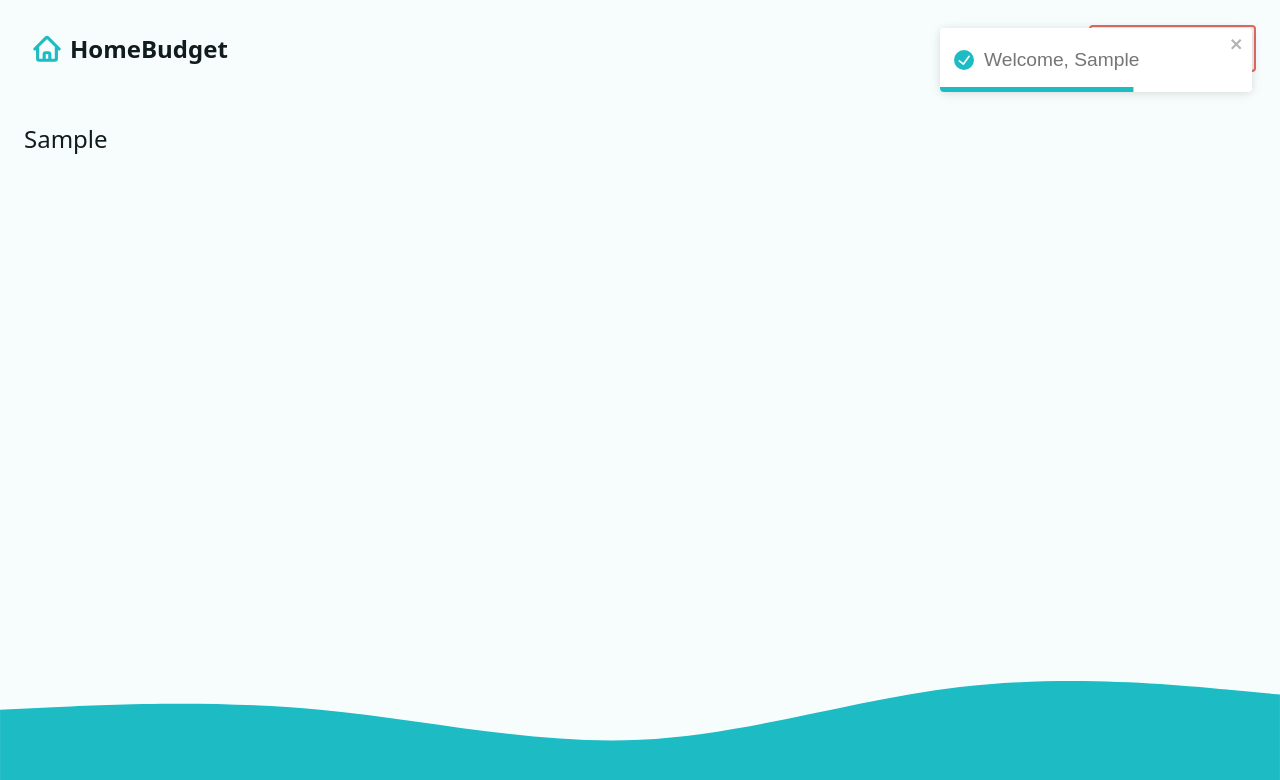
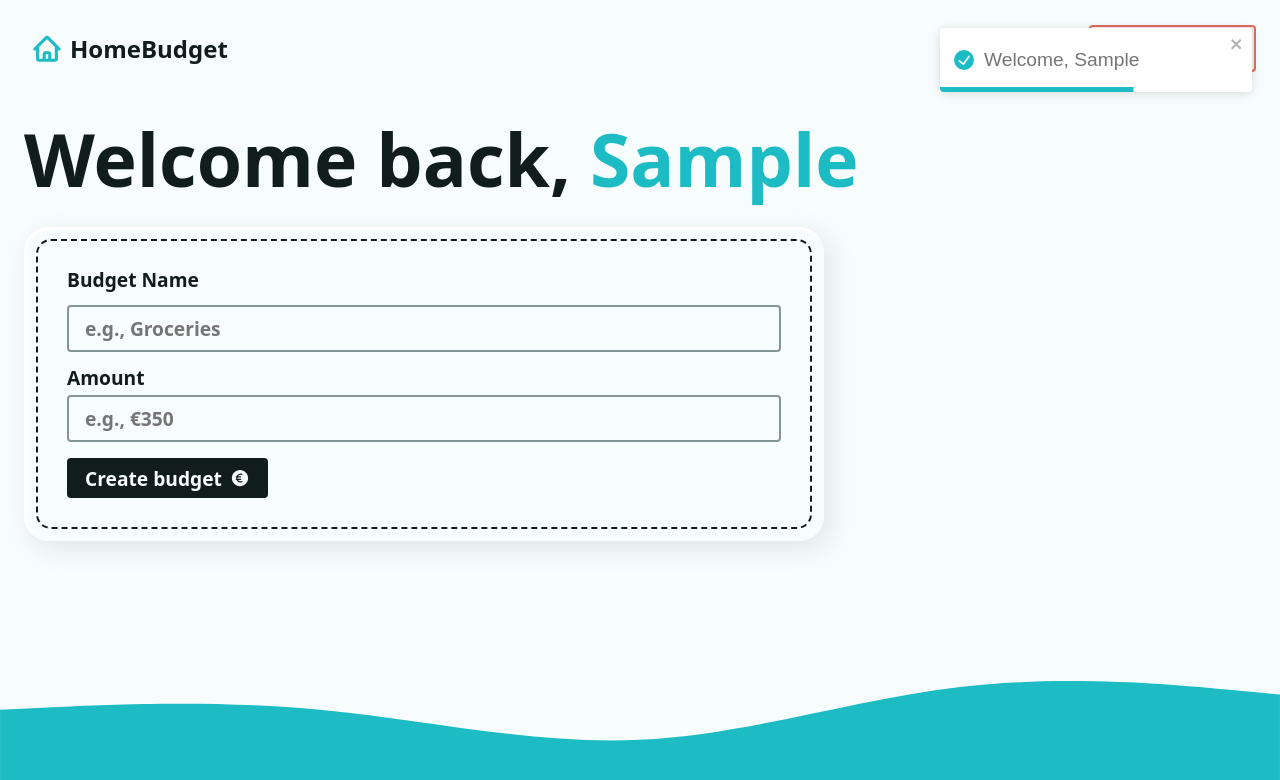
Before and after one commit to Philippe35507/react-router-budget-app, a React (Vite) app: page / in a window 1280 px wide. Both pictures are taken after typing "Sample" into the empty fields and a click on the button "Create acount". Shown: the top 780 px of the page. Built offline with nearby package versions, Linux system fonts and the light colour scheme.

Commit message:
New Budget Form
Need handle several Forms (error "undefined" is not valid JSON)

```diff
--- /dev/null
+++ b/src/components/AddBudgetForm.jsx
@@ -0,0 +1,41 @@
+// rrd
+import { Form } from "react-router-dom";
+
+// library
+import { CurrencyEuroIcon } from "@heroicons/react/24/solid";
+
+const AddBudgetForm = () => {
+  return (
+    <div className="form-wrapper">
+      <h2 className="h3">
+        <Form method="post" className="grid-sm">
+          <label htmlfor="newBudget">Budget Name</label>
+          <input
+            type="text"
+            name="newBudget"
+            id="newBudget"
+            placeholder="e.g., Groceries"
+            required
+          ></input>
+          <div className="grid-xs">
+            <label htmlFor="newBudgetAmount">Amount</label>
+            <input
+              type="number"
+              step="0.01"
+              name="newBudgetAmount"
+              placeholder="e.g., €350"
+              required
+              inputMode="decimal"
+            ></input>
+          </div>
+          <button type="submit" className="btn btn--dark">
+            <span>Create budget</span>
+            <CurrencyEuroIcon width={20} />
+          </button>
+        </Form>
+      </h2>
+    </div>
+  );
+};
+
+export default AddBudgetForm;
--- a/src/pages/Dashboard.jsx
+++ b/src/pages/Dashboard.jsx
@@ -3,6 +3,7 @@
 
 // components
 import Intro from "../components/Intro";
+import AddBudgetForm from "../components/AddBudgetForm";
 
 // helper functions
 import { fetchData } from "../helpers";
@@ -13,7 +14,8 @@
 // loader
 export function dashboardLoader() {
   const userName = fetchData("userName");
-  return { userName };
+  const budgets = fetchData("budgets");
+  return { userName, budgets };
 }
 
 // action
@@ -29,8 +31,28 @@
 }
 
 const Dashboard = () => {
-  const { userName } = useLoaderData();
-  return <>{userName ? <p>{userName}</p> : <Intro />}</>;
+  const { userName, budgets } = useLoaderData();
+  return (
+    <>
+      {userName ? (
+        <div className="dashboard">
+          <h1>
+            Welcome back, <span className="accent">{userName}</span>
+          </h1>
+          <div className="grid-sm">
+            {/*{budgets ? () : () }*/}
+            <div className="grid-lg">
+              <div className="flex-lg">
+                <AddBudgetForm />
+              </div>
+            </div>
+          </div>
+        </div>
+      ) : (
+        <Intro />
+      )}
+    </>
+  );
 };
 
 export default Dashboard;
```
